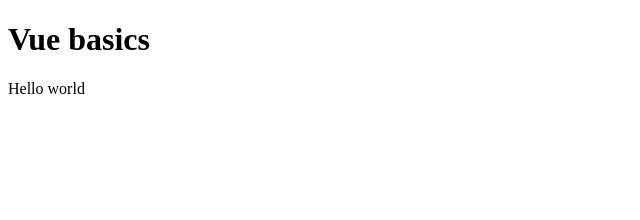
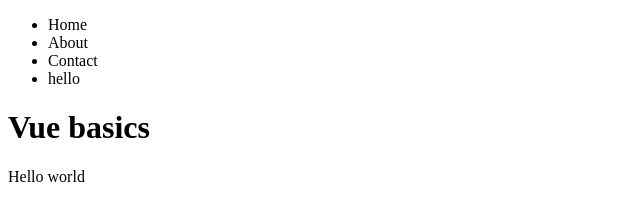
Before and after one commit to chriistopherngo/vue, a plain HTML site: page index.html in a window 1280 px wide. Shown: the whole page, without its empty margins (0-640 px from the left). Drawn offline with nearby package versions, Linux system fonts and the light colour scheme.

Commit message:
for loop nav

```diff
--- a/index.html
+++ b/index.html
@@ -7,12 +7,27 @@
     <script src="https://unpkg.com/vue@3/dist/vue.global.js"></script>
 </head>
 <body>
+
+    <nav>
+        <ul>
+            <li v-for="link in links">{{ link }}</li>
+        </ul>
+    </nav>
+
     <div id="content" class="container">
         <h1>{{ pageTitle }}</h1>
         <p>{{ content }}</p>
     </div>
 
     <script>
+        Vue.createApp({
+            data(){
+                return {
+                    links: ['Home', 'About', 'Contact', 'hello']
+                }
+            }
+        }).mount('nav');
+
         Vue.createApp({
             data(){
                 return {
```
